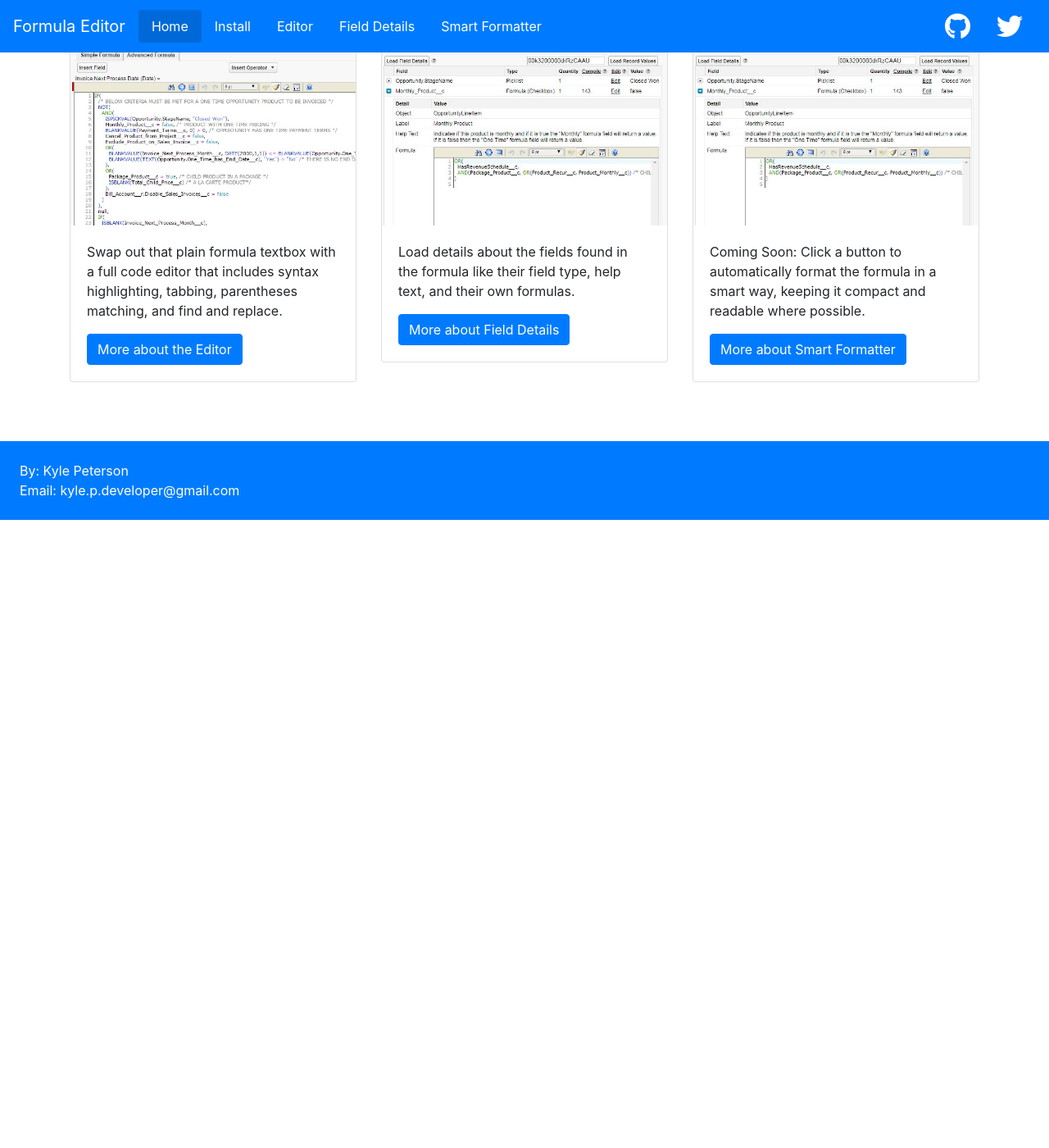
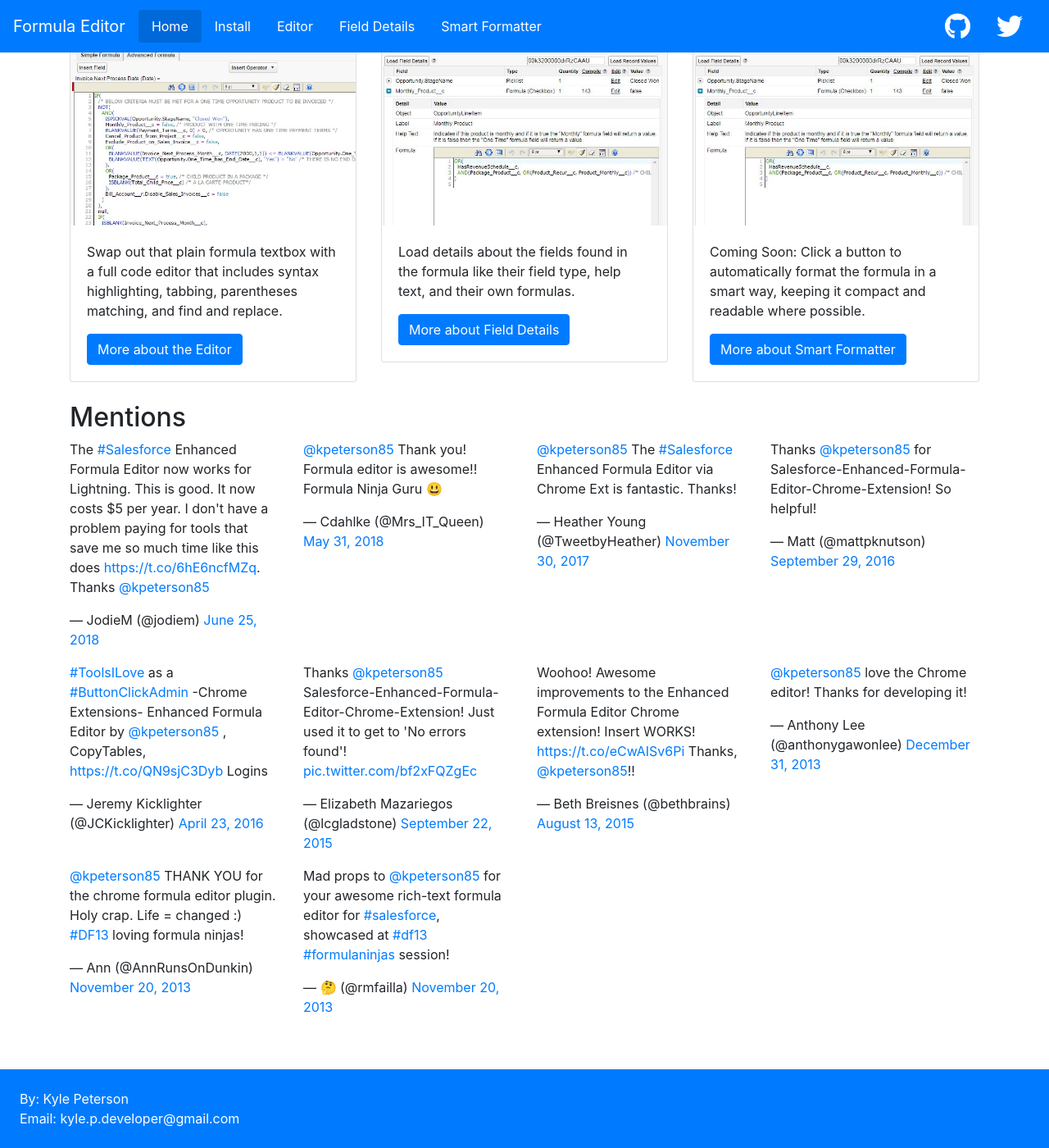
Before and after one commit to kpeterson85/Salesforce-Enhanced-Formula-Editor-Chrome-Extension, a Jekyll site: the page built from index.html, in a window 1280 px wide and 1400 px high, scrolled down 464 px. Shown: the whole window at 82% size. Built offline with Jekyll 4.4.1, drawn with Linux system fonts in a browser that asks for light colours; nearby versions of some CDN libraries; before the commit the page ends 1098 px from its top, so only the background shows below that.

Commit message:
Update index.html

```diff
--- a/index.html
+++ b/index.html
@@ -44,3 +44,40 @@
             </div>
           </div>
         </div>
+        <div class="row">
+          <div class="col">
+            <h2>Mentions</h2>
+          </div>
+        </div>
+        <div class="row">
+          <div class="col-lg-3">
+            <blockquote class="twitter-tweet" data-cards="hidden" data-lang="en"><p lang="en" dir="ltr">The <a href="https://twitter.com/hashtag/Salesforce?src=hash&amp;ref_src=twsrc%5Etfw">#Salesforce</a> Enhanced Formula Editor now works for Lightning. This is good. It now costs $5 per year. I don&#39;t have a problem paying for tools that save me so much time like this does <a href="https://t.co/6hE6ncfMZq">https://t.co/6hE6ncfMZq</a>. Thanks <a href="https://twitter.com/kpeterson85?ref_src=twsrc%5Etfw">@kpeterson85</a></p>&mdash; JodieM (@jodiem) <a href="https://twitter.com/jodiem/status/1011221197202206720?ref_src=twsrc%5Etfw">June 25, 2018</a></blockquote>
+          </div>
+          <div class="col-lg-3">
+            <blockquote class="twitter-tweet" data-lang="en"><p lang="en" dir="ltr"><a href="https://twitter.com/kpeterson85?ref_src=twsrc%5Etfw">@kpeterson85</a> Thank you!  Formula editor is awesome!!  Formula Ninja Guru 😃</p>&mdash; Cdahlke (@Mrs_IT_Queen) <a href="https://twitter.com/Mrs_IT_Queen/status/1002043491541700609?ref_src=twsrc%5Etfw">May 31, 2018</a></blockquote>
+          </div>
+          <div class="col-lg-3">
+            <blockquote class="twitter-tweet" data-lang="en"><p lang="en" dir="ltr"><a href="https://twitter.com/kpeterson85?ref_src=twsrc%5Etfw">@kpeterson85</a> The <a href="https://twitter.com/hashtag/Salesforce?src=hash&amp;ref_src=twsrc%5Etfw">#Salesforce</a> Enhanced Formula Editor via Chrome Ext is fantastic. Thanks!</p>&mdash; Heather Young (@TweetbyHeather) <a href="https://twitter.com/TweetbyHeather/status/936278446048792578?ref_src=twsrc%5Etfw">November 30, 2017</a></blockquote>
+          </div>
+          <div class="col-lg-3">
+            <blockquote class="twitter-tweet" data-lang="en"><p lang="en" dir="ltr">Thanks <a href="https://twitter.com/kpeterson85?ref_src=twsrc%5Etfw">@kpeterson85</a> for Salesforce-Enhanced-Formula-Editor-Chrome-Extension!   So helpful!</p>&mdash; Matt (@mattpknutson) <a href="https://twitter.com/mattpknutson/status/781561463739592704?ref_src=twsrc%5Etfw">September 29, 2016</a></blockquote>
+          </div>
+          <div class="col-lg-3">
+            <blockquote class="twitter-tweet" data-cards="hidden" data-lang="en"><p lang="en" dir="ltr"><a href="https://twitter.com/hashtag/ToolsILove?src=hash&amp;ref_src=twsrc%5Etfw">#ToolsILove</a> as a <a href="https://twitter.com/hashtag/ButtonClickAdmin?src=hash&amp;ref_src=twsrc%5Etfw">#ButtonClickAdmin</a> -Chrome Extensions- Enhanced Formula Editor by <a href="https://twitter.com/kpeterson85?ref_src=twsrc%5Etfw">@kpeterson85</a> , CopyTables, <a href="https://t.co/QN9sjC3Dyb">https://t.co/QN9sjC3Dyb</a> Logins</p>&mdash; Jeremy Kicklighter (@JCKicklighter) <a href="https://twitter.com/JCKicklighter/status/723893346750488582?ref_src=twsrc%5Etfw">April 23, 2016</a></blockquote>
+          </div>
+          <div class="col-lg-3">
+            <blockquote class="twitter-tweet" data-cards="hidden" data-lang="en"><p lang="en" dir="ltr">Thanks <a href="https://twitter.com/kpeterson85?ref_src=twsrc%5Etfw">@kpeterson85</a> Salesforce-Enhanced-Formula-Editor-Chrome-Extension!  Just used it to get to &#39;No errors found&#39;! <a href="http://t.co/bf2xFQZgEc">pic.twitter.com/bf2xFQZgEc</a></p>&mdash; Elizabeth Mazariegos (@lcgladstone) <a href="https://twitter.com/lcgladstone/status/646446168445054976?ref_src=twsrc%5Etfw">September 22, 2015</a></blockquote>
+          </div>
+          <div class="col-lg-3">
+            <blockquote class="twitter-tweet" data-lang="en"><p lang="en" dir="ltr">Woohoo! Awesome improvements to the Enhanced Formula Editor Chrome extension! Insert WORKS! <a href="https://t.co/eCwAISv6Pi">https://t.co/eCwAISv6Pi</a> Thanks, <a href="https://twitter.com/kpeterson85?ref_src=twsrc%5Etfw">@kpeterson85</a>!!</p>&mdash; Beth Breisnes (@bethbrains) <a href="https://twitter.com/bethbrains/status/631966194161971200?ref_src=twsrc%5Etfw">August 13, 2015</a></blockquote>
+          </div>
+          <div class="col-lg-3">
+            <blockquote class="twitter-tweet" data-lang="en"><p lang="en" dir="ltr"><a href="https://twitter.com/kpeterson85?ref_src=twsrc%5Etfw">@kpeterson85</a> love the Chrome editor!  Thanks for developing it!</p>&mdash; Anthony Lee (@anthonygawonlee) <a href="https://twitter.com/anthonygawonlee/status/418078774916182016?ref_src=twsrc%5Etfw">December 31, 2013</a></blockquote>
+          </div>
+          <div class="col-lg-3">
+            <blockquote class="twitter-tweet" data-lang="en"><p lang="en" dir="ltr"><a href="https://twitter.com/kpeterson85?ref_src=twsrc%5Etfw">@kpeterson85</a> THANK YOU for the chrome formula editor plugin. Holy crap. Life = changed :) <a href="https://twitter.com/hashtag/DF13?src=hash&amp;ref_src=twsrc%5Etfw">#DF13</a> loving formula ninjas!</p>&mdash; Ann (@AnnRunsOnDunkin) <a href="https://twitter.com/AnnRunsOnDunkin/status/403236860970799104?ref_src=twsrc%5Etfw">November 20, 2013</a></blockquote>
+          </div>
+          <div class="col-lg-3">
+            <blockquote class="twitter-tweet" data-lang="en"><p lang="en" dir="ltr">Mad props to <a href="https://twitter.com/kpeterson85?ref_src=twsrc%5Etfw">@kpeterson85</a> for your awesome rich-text formula editor for <a href="https://twitter.com/hashtag/salesforce?src=hash&amp;ref_src=twsrc%5Etfw">#salesforce</a>, showcased at <a href="https://twitter.com/hashtag/df13?src=hash&amp;ref_src=twsrc%5Etfw">#df13</a> <a href="https://twitter.com/hashtag/formulaninjas?src=hash&amp;ref_src=twsrc%5Etfw">#formulaninjas</a> session!</p>&mdash; 🤔 (@rmfailla) <a href="https://twitter.com/rmfailla/status/403236855551758336?ref_src=twsrc%5Etfw">November 20, 2013</a></blockquote>
+          </div>
+        </div>
```
